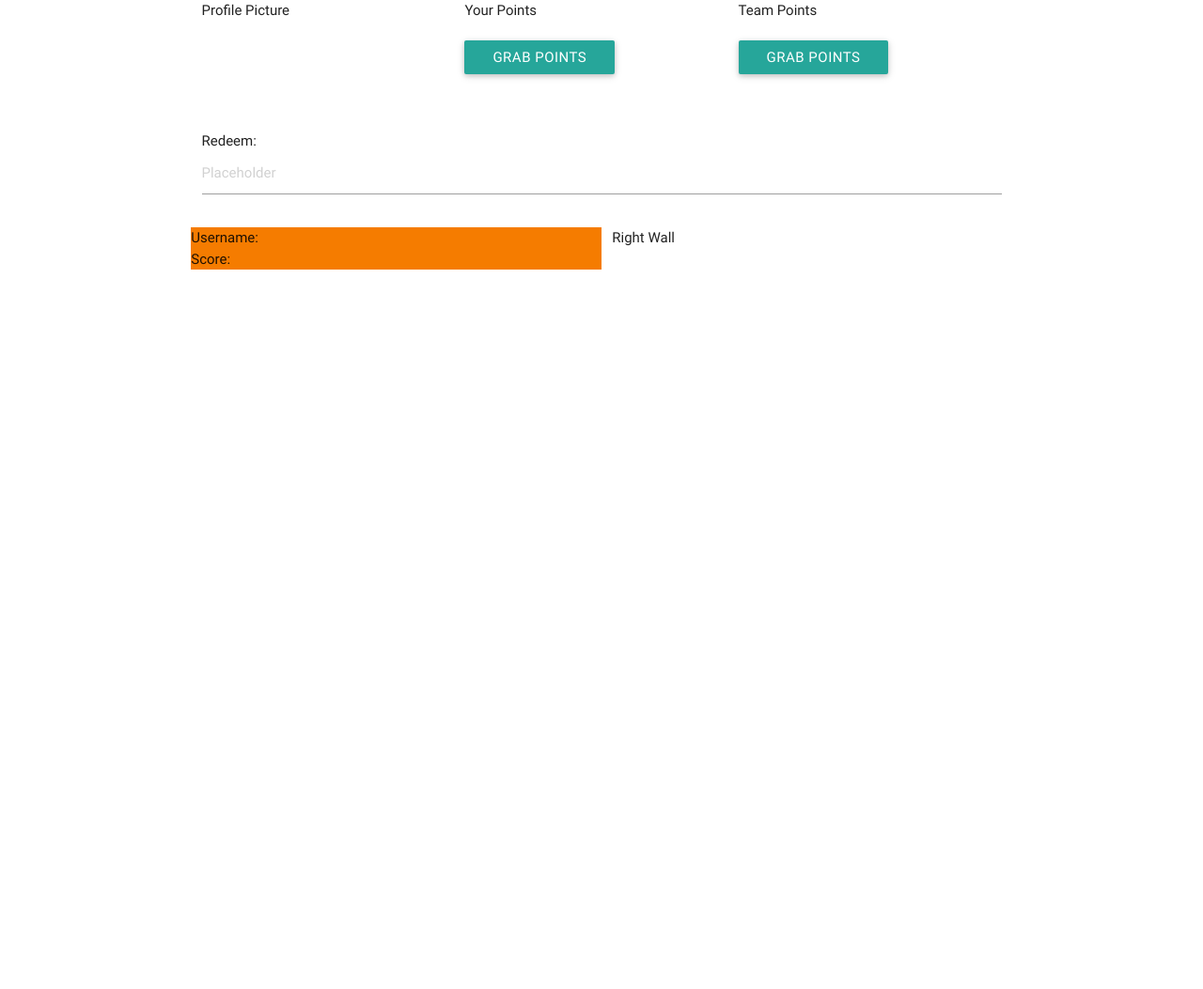
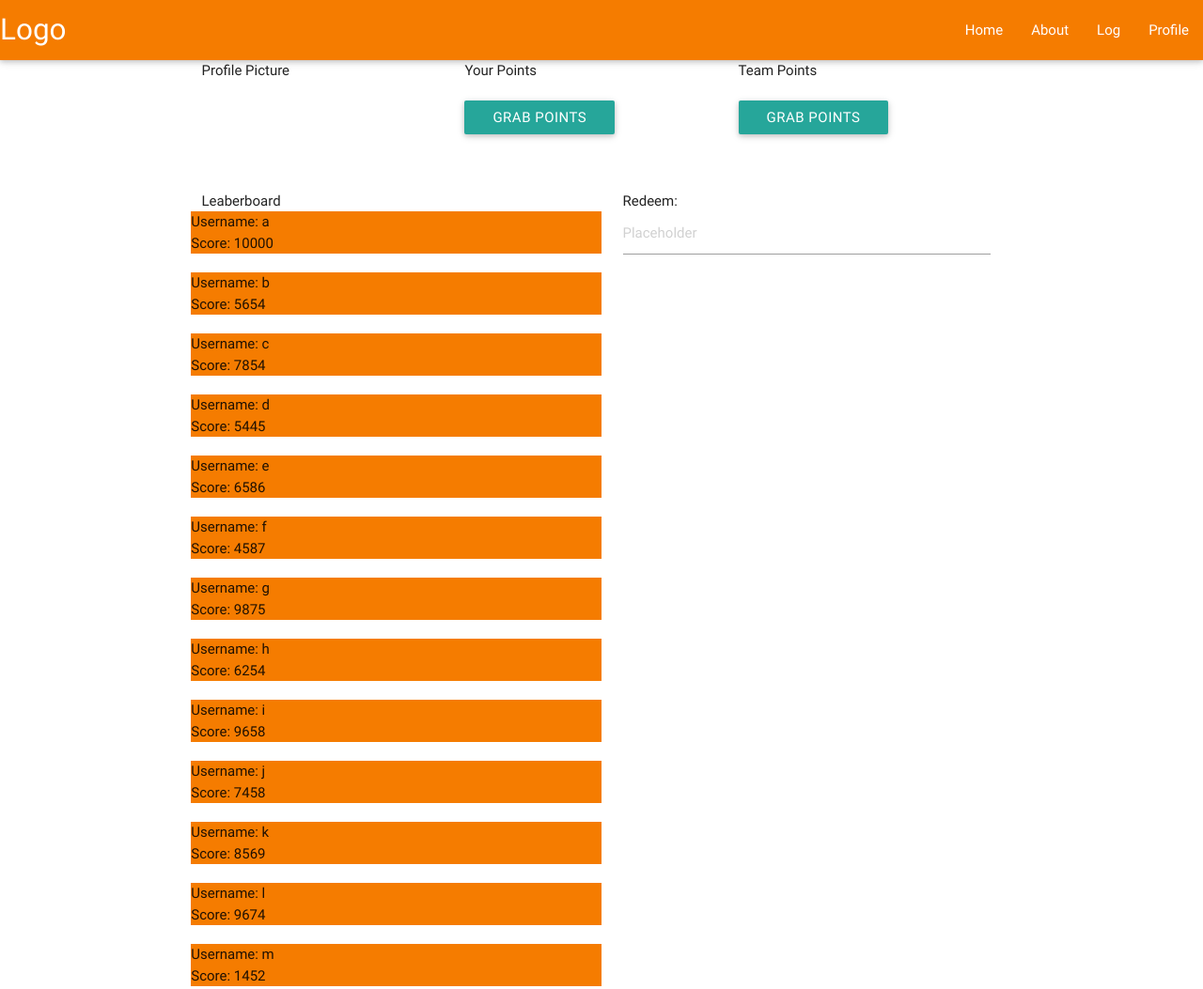
Before and after one commit to Columbus2016/team-15, a plain HTML site: page FeedingAmerica/index.html in a window 1280 px wide. Shown: the top 1053 px of the page at 94% size. Before the commit the page ends 800 px from the top, so only its background shows below. Drawn offline with nearby package versions, Linux system fonts and the light colour scheme.

Commit message:
added nav bar and leaderboard

```diff
--- a/FeedingAmerica/index.html
+++ b/FeedingAmerica/index.html
@@ -8,6 +8,17 @@
 </head>
 
 <body>
+    <nav class="orange darken-2">
+        <div class="nav-wrapper">
+            <a href="#!" class="brand-logo">Logo</a>
+            <ul class="right hide-on-med-and-down">
+                <li><a href="">Home</a></li>
+                <li><a href="">About</a></li>
+                <li><a href="">Log</a></li>
+                <li><a href="">Profile</a></li>
+            </ul>
+        </div>
+    </nav>
     <div class="container">
         <div class="row">
             <div class="col s4">Profile Picture</div>
@@ -34,20 +45,17 @@
                 </div>
             </div>
         </div>
+
         <div class="row">
-            <div class="col s12">
+            <div class="col s6 " id="leaderboard">
+                <div>Leaberboard</div>
+            </div>
+            <div class="col s6">
+                <div class="col s12">
                     <div>Redeem:</div>
                     <input placeholder="Placeholder" id="first_name" type="text" class="validate">
-            </div>
-        </div>
-        <div class="row">
-            <div class="col s6">
-                <div class="row testBorder orange darken-2">
-                    <div>Username:</div>
-                    <div>Score:</div>
                 </div>
             </div>
-            <div class="col s6">Right Wall</div>
         </div>
     </div>
 
--- a/FeedingAmerica/js/grabPoints.js
+++ b/FeedingAmerica/js/grabPoints.js
@@ -1,14 +1,24 @@
 var $getPointsbtn = $('#grabPointsbtn');
 var $getTeambtn = $('#grabTeamPoints');
-var leaderBoardTable =
+
+function parseEmail(inputString){
+    var index = inputString.indexOf('@');
+    var defaultUserName = inputString.slice(0,index);
+    return defaultUserName;
+}
+
 $.ajax({
     dataType: 'json',
     url: 'data/leaderboard.json',
     type: 'GET',
     success: function (data) {
-        console.log(data[0].id);
+        for(var i = 0; i < 15; i++){
+            $('#leaderboard').append('<div class="row orange darken-2"><div>Username: ' + parseEmail(data[i].Username) +'</div>' +
+                '<div>Score: ' + data[i].Score +'</div>');
+        }
     }
 });
+
 $getPointsbtn.on('click', function(e){
     e.preventDefault();
     $.ajax({
```
